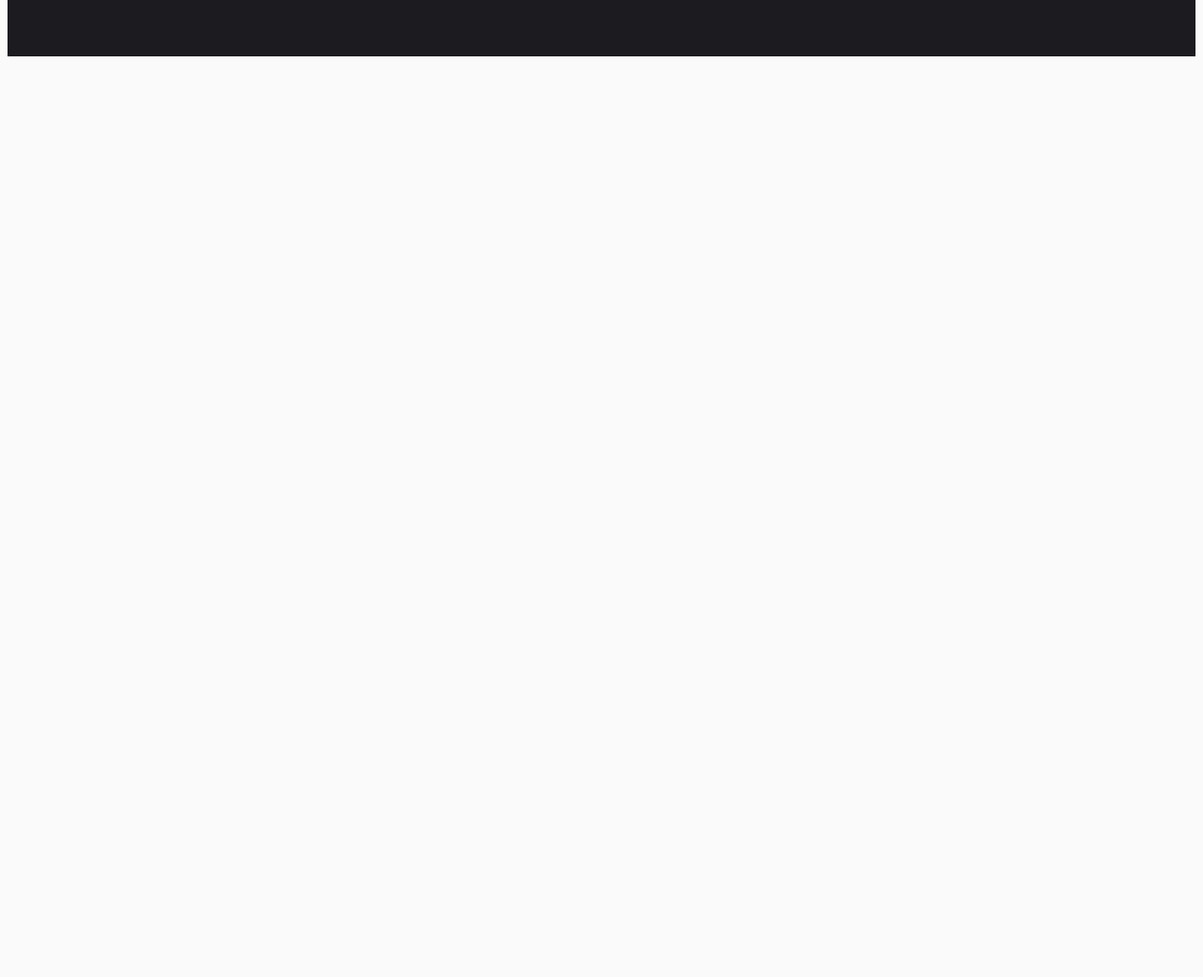
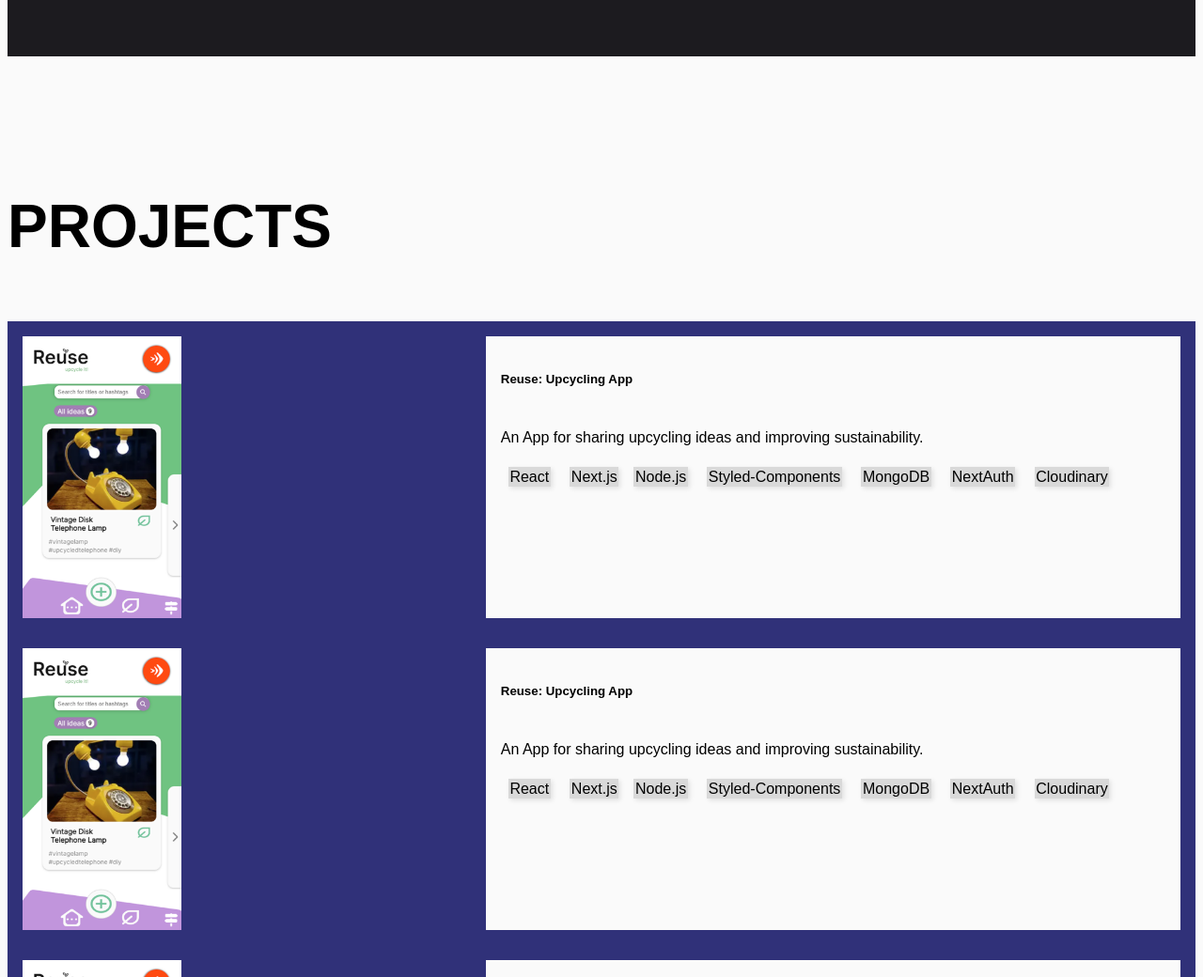
Before and after one commit to jore-averbeck/Website, a website: page index.html in a window 1280 px wide. Shown: the part 1305-2345 px from the top of the page at 94% size. Before the commit the page ends 1605 px from the top, so only its background shows below. Drawn offline with Linux system fonts and the light colour scheme; a small style sheet from the web is missing.

Commit message:
add project section

```diff
--- a/css/styles.css
+++ b/css/styles.css
@@ -142,7 +142,7 @@ header {
 
 .article-about {
   margin-top: 5rem;
-  margin-bottom: 15rem;
+  margin-bottom: 5rem;
   background-color: #1c1b1f;
   padding: 2rem;
   padding-bottom: 5rem;
@@ -159,7 +159,7 @@ header {
 
 }
 
-.sub-article {
+.about-article {
   background-color: #303179;
   color: #fafafa;
   padding: 1rem;
@@ -168,22 +168,26 @@ header {
 
 }
 
-.sub-article-heading{
+.about-article:hover {
+  background-color: #D9D9D9;
+  color: #1C1B1F; }
+
+.about-article-heading{
   font-weight: bold;
 }
 
 .article-text{
   font-size: 0.9rem;
 }
-.sub-article>ul{
+.about-article>ul{
   list-style: none;
   margin-left: -2rem;
 }
-.sub-article>ul>li{
+.about-article>ul>li{
   padding-bottom: 1rem;
 }
 
-.sub-article-text{
+.about-article-text{
   overflow-wrap: break-word;
   padding-bottom: 0.2rem;
 }
@@ -206,13 +210,66 @@ header {
     padding-bottom: 10rem;
     grid-gap: 1rem;
     width: 100%;
-    grid-template-columns: repeat(auto-fit, minmax(250px, 1fr)); /* Breitere Grid-Zellen */
+    grid-template-columns: repeat(auto-fit, minmax(250px, 1fr));
   }
   .article-heading{
     font-size: 4rem;
   }
-  .sub-article{
-    width: 100%; /* Breite auf 100% setzen, damit es automatisch an die Grid-Zelle anpasst */
+  .about-article{
+    width: 100%;
     margin: 0 auto;
   }
 }
+
+/*Project*/
+
+.project-section{
+display: flex;
+flex-direction: column;
+margin-bottom: 3rem;
+}
+
+.project-section>h3{
+  font-size: 2rem;
+}
+
+.project-section>article{
+  display: flex;
+  justify-content: space-between;
+  background-color: #303179;
+  padding: 1rem;
+  gap:1rem;
+}
+
+
+.text-container{
+  background-color: #fafafa;
+  width: 60%;
+  display: flex;
+  flex-direction: column;
+  gap:0.5rem;
+  padding:1rem;
+}
+
+.reuse{
+  height:300px;
+}
+
+.tech-span{
+margin: 0.5rem;
+box-shadow: 2px 2px 5px rgba(0, 0, 0, 0.1);
+padding: 0.1rem;
+background-color: #D9D9D9;
+}
+
+@media only screen and (min-width: 992px){
+  .project-section{
+    height:700px;
+  }
+  .project-section>h3{
+    font-size: 4rem;
+  }
+  .project-section>article{
+    flex-direction: row;
+  }
+}
--- a/index.html
+++ b/index.html
@@ -17,7 +17,7 @@
         <img src="/img/menu.svg" onClick="toggleMenu()" width="25px">
         <ul class="landing_ul" id="menuLinks">
           <li><a href="#about" class="link">About</a></li>
-          <li><a href="/me.html" class="link">Project</a></li>
+          <li><a href="#projects" class="link">Project</a></li>
           <li><a href="/contact.html" class="link">Contact</a></li>
         </ul>
       </div>
@@ -35,17 +35,17 @@
       </section>
       <article class="article-about" id="about">
         <h3 class="article-heading">ABOUT</h3>
-        <article class="sub-article"> <h4 class="sub-article-heading">Jore Noa Averbeck</h4>
+        <article class="about-article"> <h4 class="about-article-heading">Jore Noa Averbeck</h4>
         <p class="article-text">💡web developer</p></article>
-        <article class="sub-article"> <ul>
+        <article class="about-article"> <ul>
           <li>🗒️ MA Gender Studies</li>
           <li>🗒️ BA Educational Science and Sociology</li>
           <li>🗒️ Certificate: Web Development </li>
         </ul> </article>
-        <article class="sub-article"> <p class="sub-article-text">During my scientific career, I was particularly interested in agile and innovative problem solving. In this context, I was not only able to demonstrate my analytical skills, but also perfected my ability to continuously familiarize myself with new topics. I wrote my Master's thesis in the field of inclusion and I am also committed to accessibility in my private life. As a project manager, I have also gained extensive experience in all areas of project organization. At the same time, I have been enjoying creating digital art/poetry under the pseudonym "noname_noa" for several years and have already published my first works here. Accordingly, I find topics related to UX/UI design exciting.
+        <article class="about-article"> <p class="about-article-text">During my scientific career, I was particularly interested in agile and innovative problem solving. In this context, I was not only able to demonstrate my analytical skills, but also perfected my ability to continuously familiarize myself with new topics. I wrote my Master's thesis in the field of inclusion and I am also committed to accessibility in my private life. As a project manager, I have also gained extensive experience in all areas of project organization. At the same time, I have been enjoying creating digital art/poetry under the pseudonym "noname_noa" for several years and have already published my first works here. Accordingly, I find topics related to UX/UI design exciting.
 <br>
           Since my passion is coding and I was able to expand this competence in further education in web development, I would be very happy to start my IT career!🚀</p></article>
-          <article class="sub-article">
+          <article class="about-article">
             <span class="tag">HTML</span>
             <span class="tag">CSS</span>
             <span class="tag">React</span>
@@ -58,8 +58,37 @@
             <span class="tag">Figma</span>
             <span class="tag">Git</span>
             <span class="tag">wordpress</span>
+          </article></article>
+          <section class="project-section" id="projects">
+            <h3>PROJECTS</h3>
+            <article>
+                 <img src="/img/Reuse-App.png" class="reuse">
+
+              <div class="text-container">
+              <h5>Reuse: Upcycling App</h5>
+              <p>An App for sharing upcycling ideas and improving sustainability.</p>
+            <div><span class="tech-span">React</span> <span class="tech-span">Next.js</span><span class="tech-span">Node.js</span> <span class="tech-span">Styled-Components</span> <span class="tech-span">MongoDB</span> <span class="tech-span">NextAuth</span> <span class="tech-span">Cloudinary</span>
+            </div>
           </article>
+          <article>
+            <img src="/img/Reuse-App.png" class="reuse">
 
+         <div class="text-container">
+         <h5>Reuse: Upcycling App</h5>
+         <p>An App for sharing upcycling ideas and improving sustainability.</p>
+       <div><span class="tech-span">React</span> <span class="tech-span">Next.js</span><span class="tech-span">Node.js</span> <span class="tech-span">Styled-Components</span> <span class="tech-span">MongoDB</span> <span class="tech-span">NextAuth</span> <span class="tech-span">Cloudinary</span>
+       </div>
+     </article>
+     <article>
+      <img src="/img/Reuse-App.png" class="reuse">
+
+   <div class="text-container">
+   <h5>Reuse: Upcycling App</h5>
+   <p>An App for sharing upcycling ideas and improving sustainability.</p>
+ <div><span class="tech-span">React</span> <span class="tech-span">Next.js</span><span class="tech-span">Node.js</span> <span class="tech-span">Styled-Components</span> <span class="tech-span">MongoDB</span> <span class="tech-span">NextAuth</span> <span class="tech-span">Cloudinary</span>
+ </div>
+</article>
+          </section>
     </main>
     <script src="/index.js" defer></script>
 
```
Also changed, not shown: img/Reuse-App.png (added).
